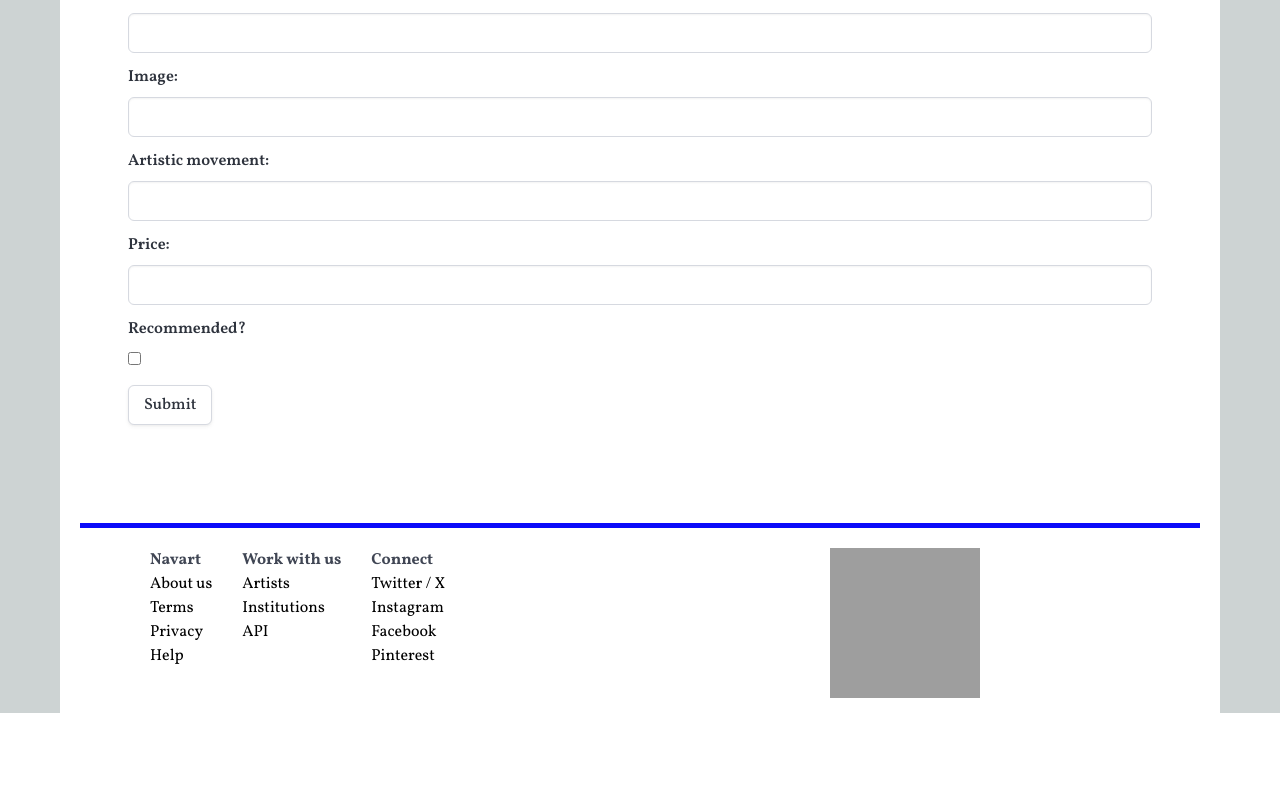
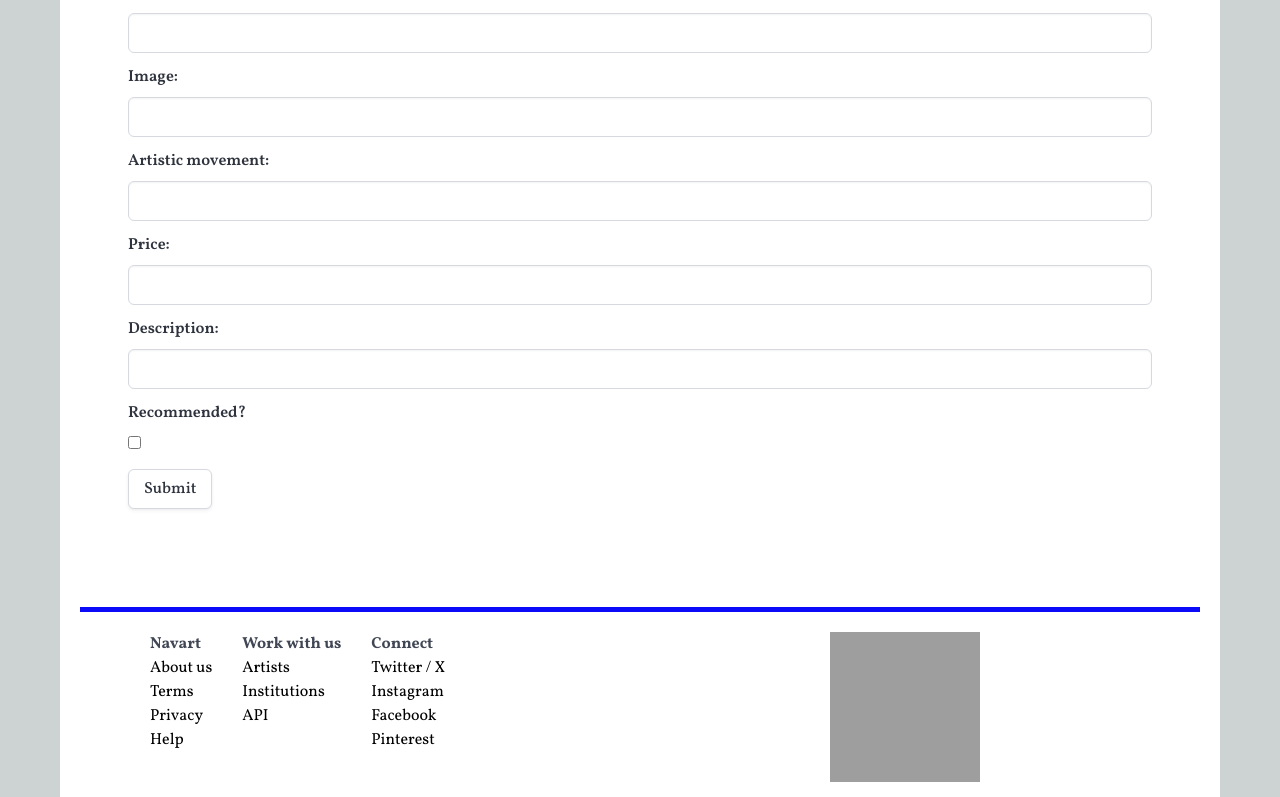
Before and after one commit to dp-daly/exhibition-calendar-frontend, a React (Vite) app: page /gallery/create in a window 1280 px wide. Shown: the part 712-1509 px from the top of the page. Before the commit the page ends 1425 px from the top, so only its background shows below. Built offline with nearby package versions, Linux system fonts and the light colour scheme; grey boxes are pictures that could not be loaded.

Commit message:
add description field to create and edit forms

```diff
--- a/src/components/CreateExhibition.jsx
+++ b/src/components/CreateExhibition.jsx
@@ -18,6 +18,7 @@ const [formData, setFormData] = useState({
     image: "",
     movement: "",
     price: "",
+    description: "",
     recommended: false,
     comments: []
 })
@@ -157,6 +158,18 @@ async function handleSubmit(e) {
         </div>
       </div>
       <div className="field">
+        <label className="label">Description:</label>
+        <div className="control">
+          <input
+            className="input"
+            type="text"
+            name={'description'}
+            onChange={handleChange}
+            value={formData.description}
+          />
+        </div>
+      </div>
+      <div className="field">
         <label className="label">Recommended?</label>
         <div className="control">
           <input
--- a/src/components/EditExhibition.jsx
+++ b/src/components/EditExhibition.jsx
@@ -17,6 +17,7 @@ function EditExhibition() {
         image: "",
         movement: "",
         price: "",
+        description: "",
         recommended: false,
         comments: []
     })
@@ -167,6 +168,18 @@ function EditExhibition() {
                     </div>
                 </div>
                 <div className="field">
+                    <label className="label">Description:</label>
+                    <div className="control">
+                        <input
+                            className="input"
+                            type="text"
+                            name={'description'}
+                            onChange={handleChange}
+                            value={formData.description}
+                        />
+                    </div>
+                </div>
+                <div className="field">
                     <label className="label">Recommended?</label>
                     <div className="control">
                         <input
```
